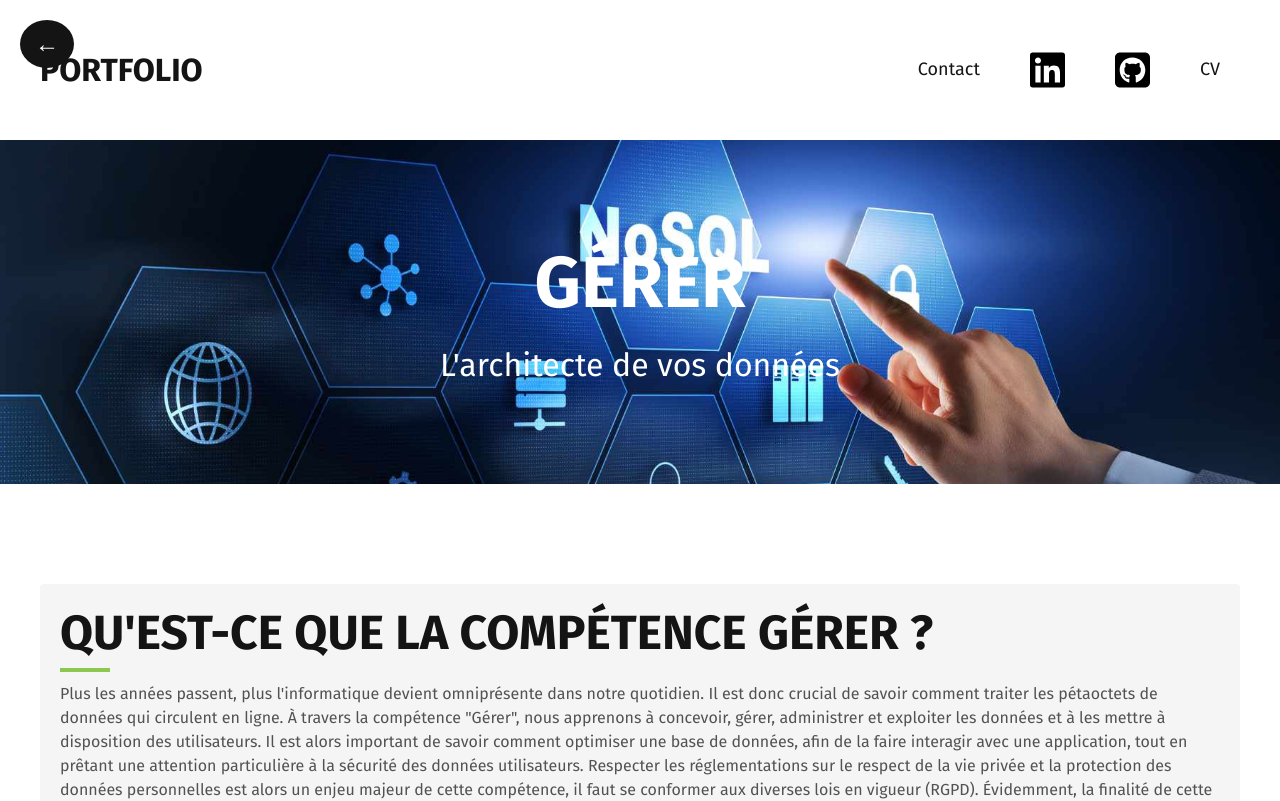
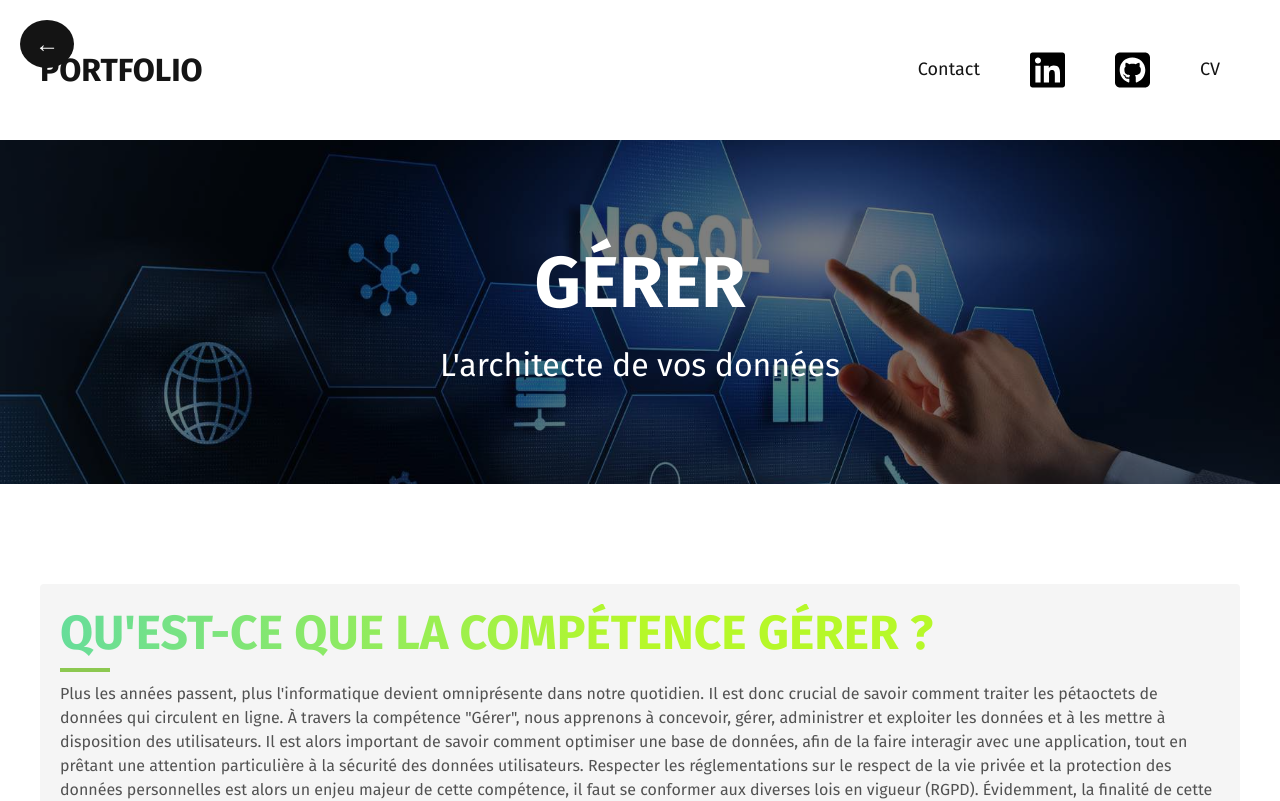
Before and after one commit to Galaktik-hub/portfolio, a React (Vite) app: page /gerer in a window 1280 px wide. Shown: the top 801 px of the page. Built offline with nearby package versions, Linux system fonts and the light colour scheme.

Commit message:
Changed titles' color and added the overlay to banner images

```diff
--- a/src/components/SkillsPages/Banner.tsx
+++ b/src/components/SkillsPages/Banner.tsx
@@ -7,14 +7,21 @@ interface BannerProps {
 }
 
 const Banner: React.FC<BannerProps> = ({ title, subtitle, backgroundImage }) => {
-    const bannerStyle = backgroundImage
-        ? { background: `url(${backgroundImage}) no-repeat center`, backgroundSize: "cover" }
+    const bannerStyle: React.CSSProperties = backgroundImage
+        ? {
+            background: `url(${backgroundImage}) no-repeat center`,
+            backgroundSize: "cover",
+            position: "relative"
+        }
         : {};
 
     return (
         <header className="competences-banner" style={bannerStyle}>
-            <h1>{title}</h1>
-            <h2>{subtitle}</h2>
+            <div className="overlay" style={{ zIndex: 1 } as React.CSSProperties} />
+            <div className="banner-content" style={{ position: "relative", zIndex: 2 } as React.CSSProperties}>
+                <h1>{title}</h1>
+                <h2>{subtitle}</h2>
+            </div>
         </header>
     );
 };
--- a/src/index.css
+++ b/src/index.css
@@ -363,7 +363,7 @@ a {
 
 /* Page Compétences */
 .competences-banner {
-    background: url('../public/banners/banner-realiser.jpg') no-repeat center;
+    background: url('../public/banners/banner-realiser.jpg') no-repeat center ;
     background-size: cover;
     padding: 100px 0;
     text-align: center;
@@ -393,6 +393,9 @@ a {
     margin-bottom: 20px;
     text-transform: uppercase;
     position: relative;
+    background: linear-gradient(to right, #67dd9a 0%, #b6f829 50%);
+    -webkit-background-clip: text;
+    -webkit-text-fill-color: transparent;
 }
 
 .section-title {
```
